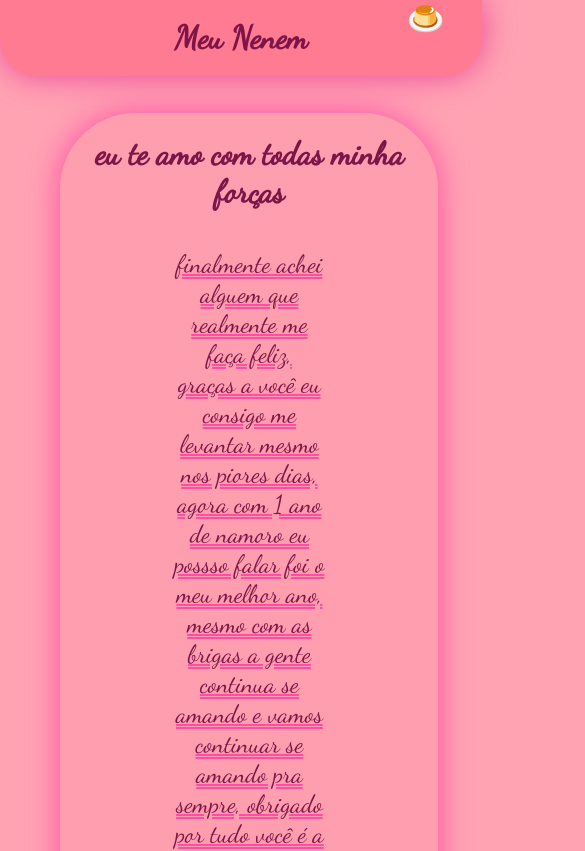
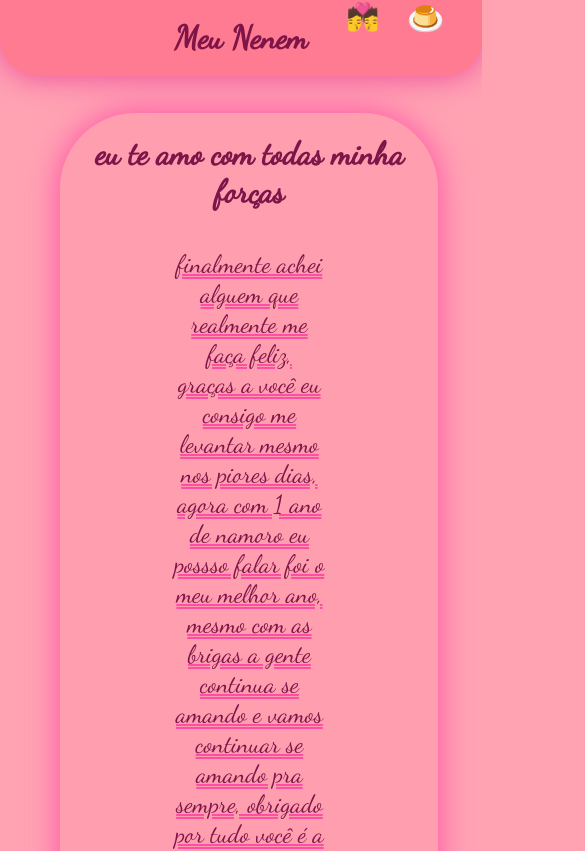
Before and after one commit to mozzi666/amor, a plain HTML site: page index.html in a window 390 px wide. Shown: the top 851 px of the page, 585 px wide, since content can reach past the window. Drawn offline with Linux system fonts and the light colour scheme.

Commit message:
commit again 2

```diff
--- a/css/style.css
+++ b/css/style.css
@@ -116,4 +116,14 @@ p {
         left: 10.6cm;
 
     }
+
+    #button2 {
+        position: absolute;
+        left: 9cm;
+        font-size: 0.7cm;
+        background-color: #ff7b91;
+        border: 0cm;
+
+    }
+
 }
```
